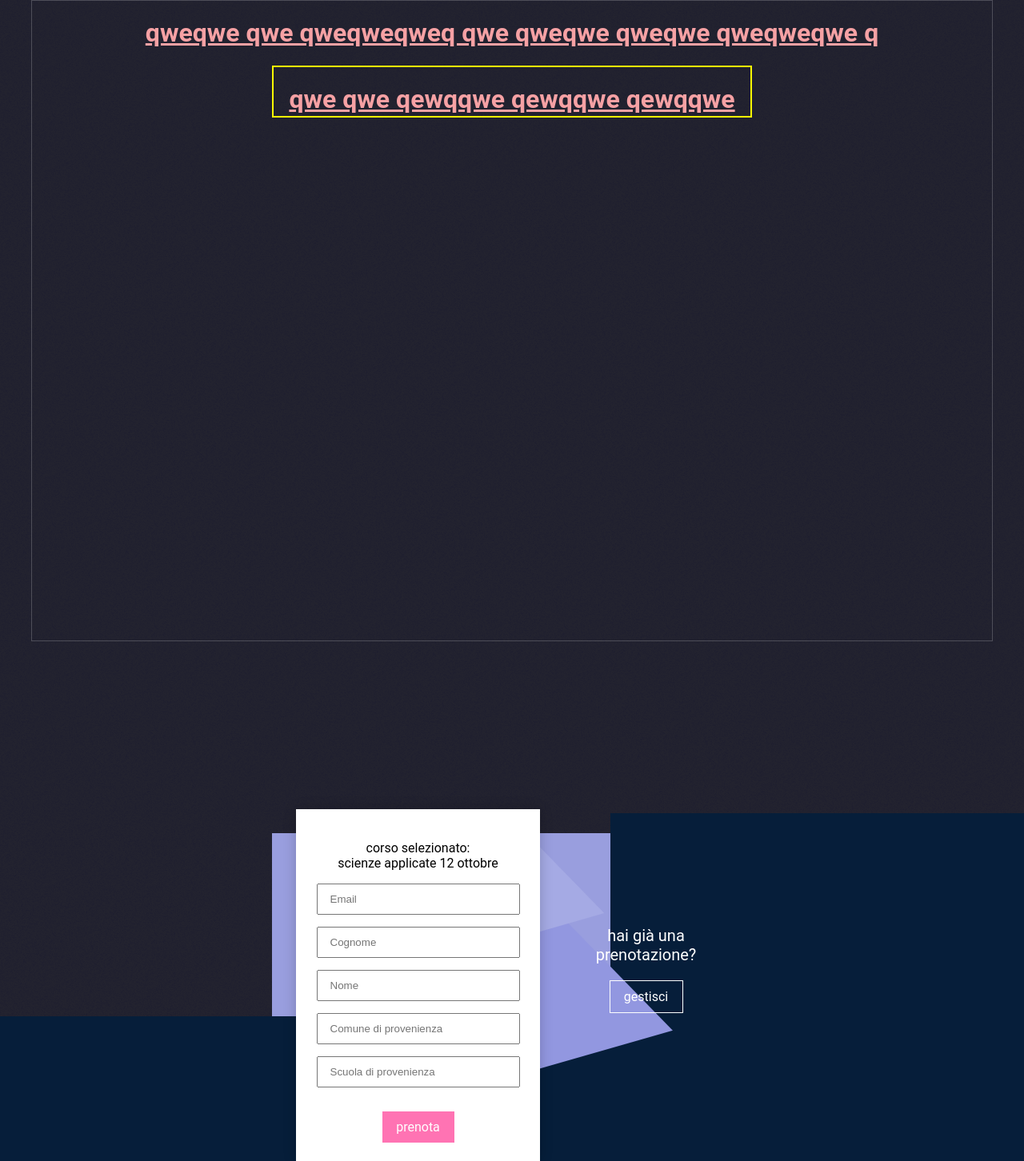
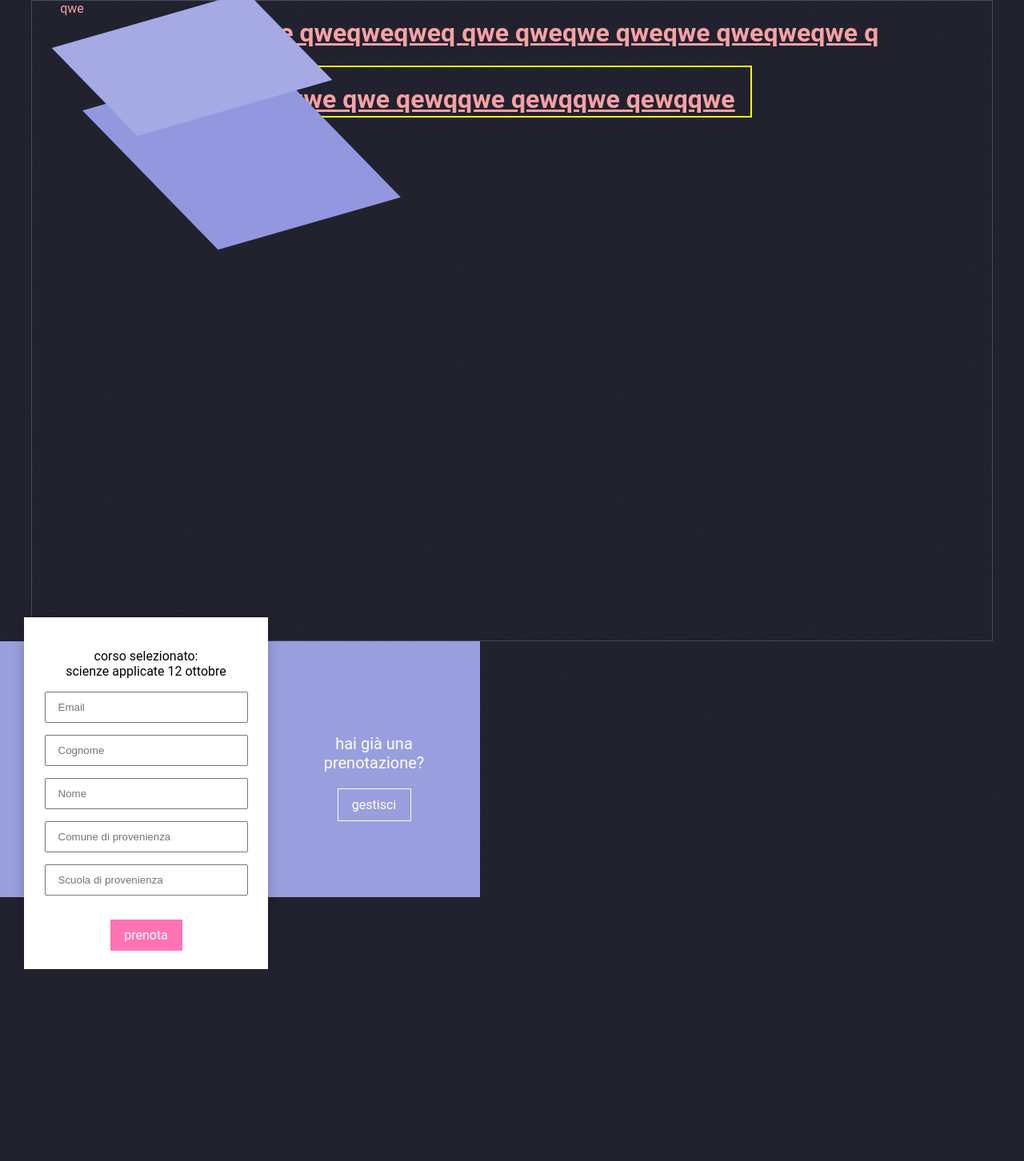
Before and after one commit to liceobanfi/banfi-in-diretta, a PHP site: page / in a window 1280 px wide. Shown: the whole page at 80% size. After the commit the page ends 1212 px from the top, so only its background shows below. Run offline with PHP 8.4, Linux system fonts and the light colour scheme.

Commit message:
changes to form

```diff
--- a/css/index.css
+++ b/css/index.css
@@ -45,27 +45,27 @@ body {
 }
 
 .container {
-  position: relative;
+  /* position: relative; */
   width: 600px;
-  margin: 30px auto 0;
+  /* margin: 30px auto 0; */
   height: 320px;
   background-color: #999ede;
-  top: 50%;
-  margin-top: -160px;
+  /* top: 50%; */
+  /* margin-top: -160px; */
   -moz-transition: all 0.5s;
   -o-transition: all 0.5s;
   -webkit-transition: all 0.5s;
   transition: all 0.5s;
 }
-.container .box {
-  position: absolute;
-  left: 0;
-  top: 0;
-  width: 100%;
-  height: 100%;
+.box {
+  /* position: absolute; */
+  /* left: 0; */
+  /* top: 0; */
+  /* width: 100%; */
+  /* height: 100%; */
   overflow: hidden;
 }
-.container .box:before, .container .box:after {
+.box:before, .box:after {
   content: " ";
   position: absolute;
   left: 152px;
@@ -79,7 +79,7 @@ body {
   -webkit-transition: all 0.5s;
   transition: all 0.5s;
 }
-.container .box:after {
+.box:after {
   background-color: #a5aae4;
   top: -10px;
   left: 80px;
@@ -265,6 +265,8 @@ body{
     grid-column: 3 / span 2;
   grid-row: third-line / 4;
   border:1px solid red;
+  width: 800px;
+  max-height: 800px;
 }
 
 .f-container{
--- a/index.html
+++ b/index.html
@@ -14,12 +14,12 @@
       </div>
       <h1 class="title-1">qweqwe qwe qweqweqweq qwe qweqwe
       qweqwe qweqweqwe q</h1>
-      <div class="calendar-container"></div>
+      <div class="calendar-container">qwe</div>
       <div class="f-container"></div>
     </div>
 
+<div class="box"></div>
 <div class="container">
-  <div class="box"></div>
   <div class="container-forms">
     <div class="container-info">
       <div class="info-item">
```
